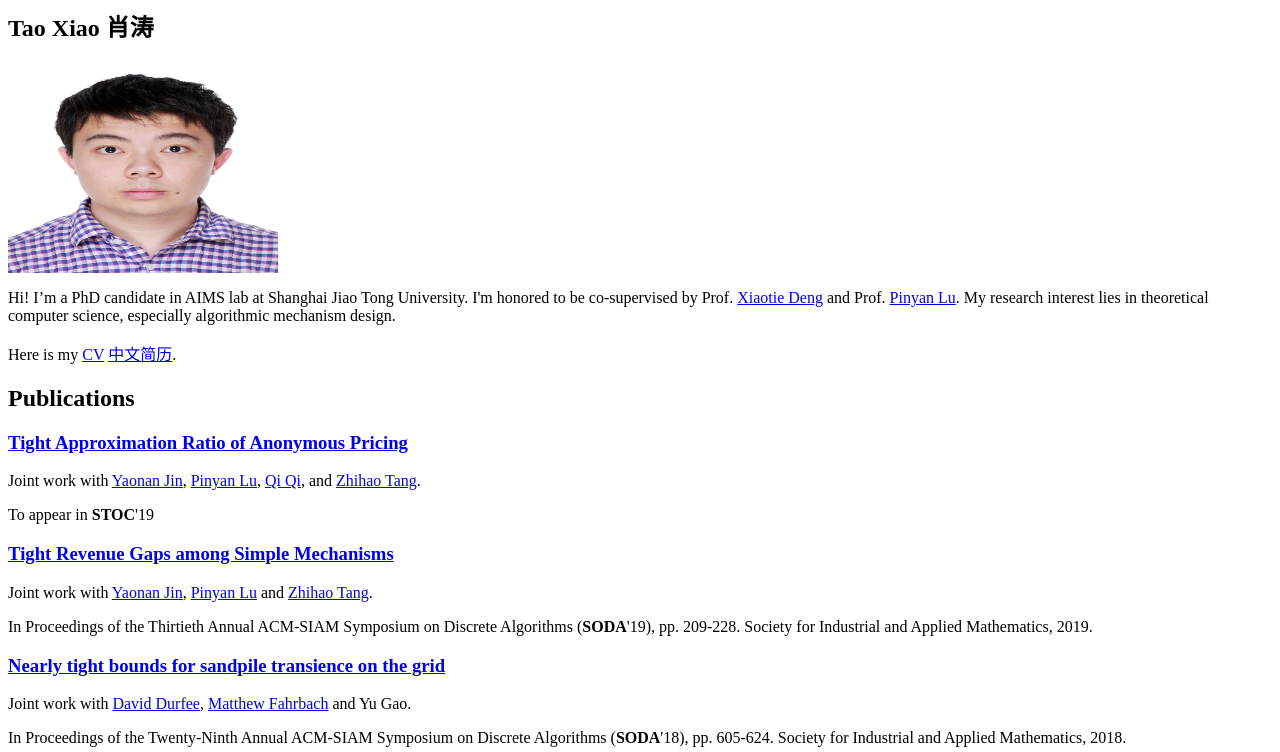
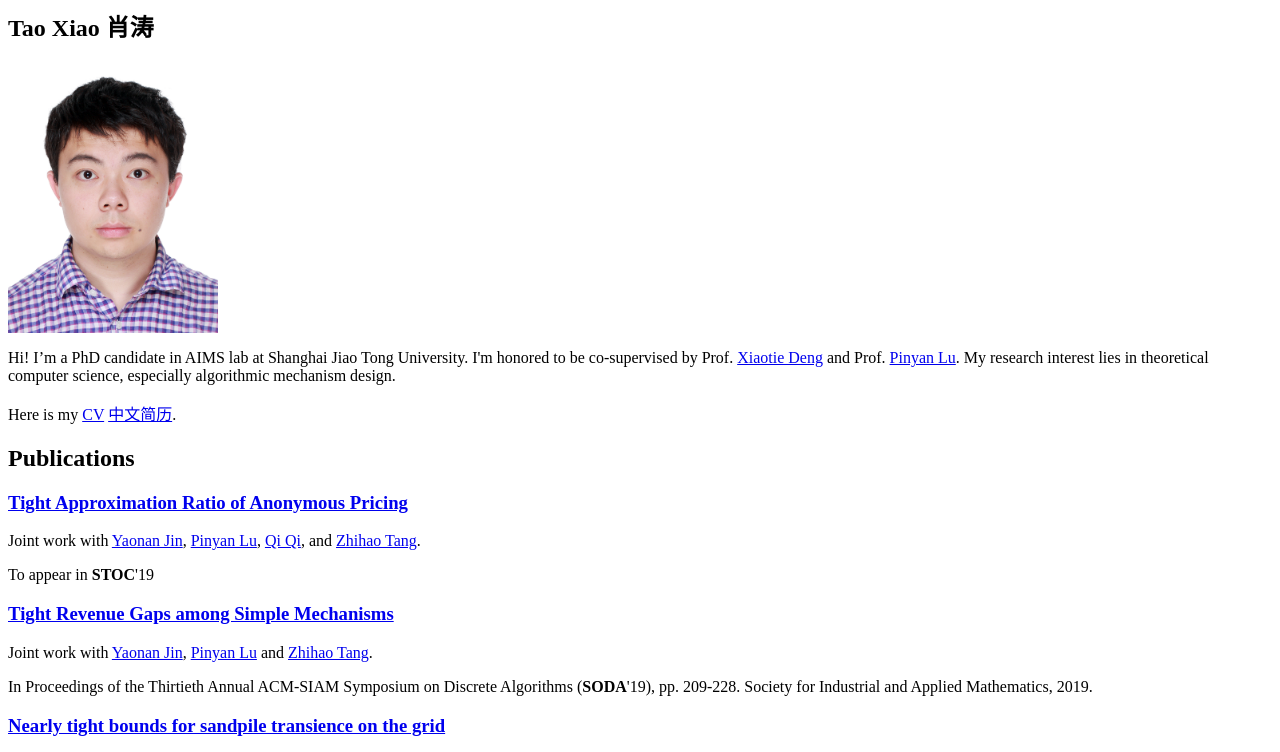
Before and after one commit to taoxiao1992/taoxiao1992.github.io, a plain HTML site: page index.html in a window 1280 px wide. Shown: the top 752 px of the page. Drawn offline with Linux system fonts and the light colour scheme.

Commit message:
Update index.html

```diff
--- a/index.html
+++ b/index.html
@@ -4,7 +4,7 @@
 
 <h2>Tao Xiao <b>肖涛</b></h2>
 
-<img src="./files/taoxiao.jpg" alt="taoxiao.jpg" height="210" width="270" align=top> <p>Hi! I’m a PhD candidate in AIMS lab at Shanghai Jiao Tong University. I'm honored to be co-supervised by Prof. <a href="http://www.cs.sjtu.edu.cn/en/PeopleDetail.aspx?id=175">Xiaotie Deng</a> and Prof. <a href="http://itcs.shufe.edu.cn/pinyan/">Pinyan Lu</a>.
+<img src="./files/taoxiao.jpg" alt="taoxiao.jpg" height="270" width="210" align=top> <p>Hi! I’m a PhD candidate in AIMS lab at Shanghai Jiao Tong University. I'm honored to be co-supervised by Prof. <a href="http://www.cs.sjtu.edu.cn/en/PeopleDetail.aspx?id=175">Xiaotie Deng</a> and Prof. <a href="http://itcs.shufe.edu.cn/pinyan/">Pinyan Lu</a>.
 
 My research interest lies in theoretical computer science, especially algorithmic mechanism design.</p>
 <p>Here is my <a href="./files/cv-Tao.pdf" target="_blank">CV</a> <a href="./files/cv-Tao_CN.pdf" target="_blank">中文简历</a>.</p>
```
